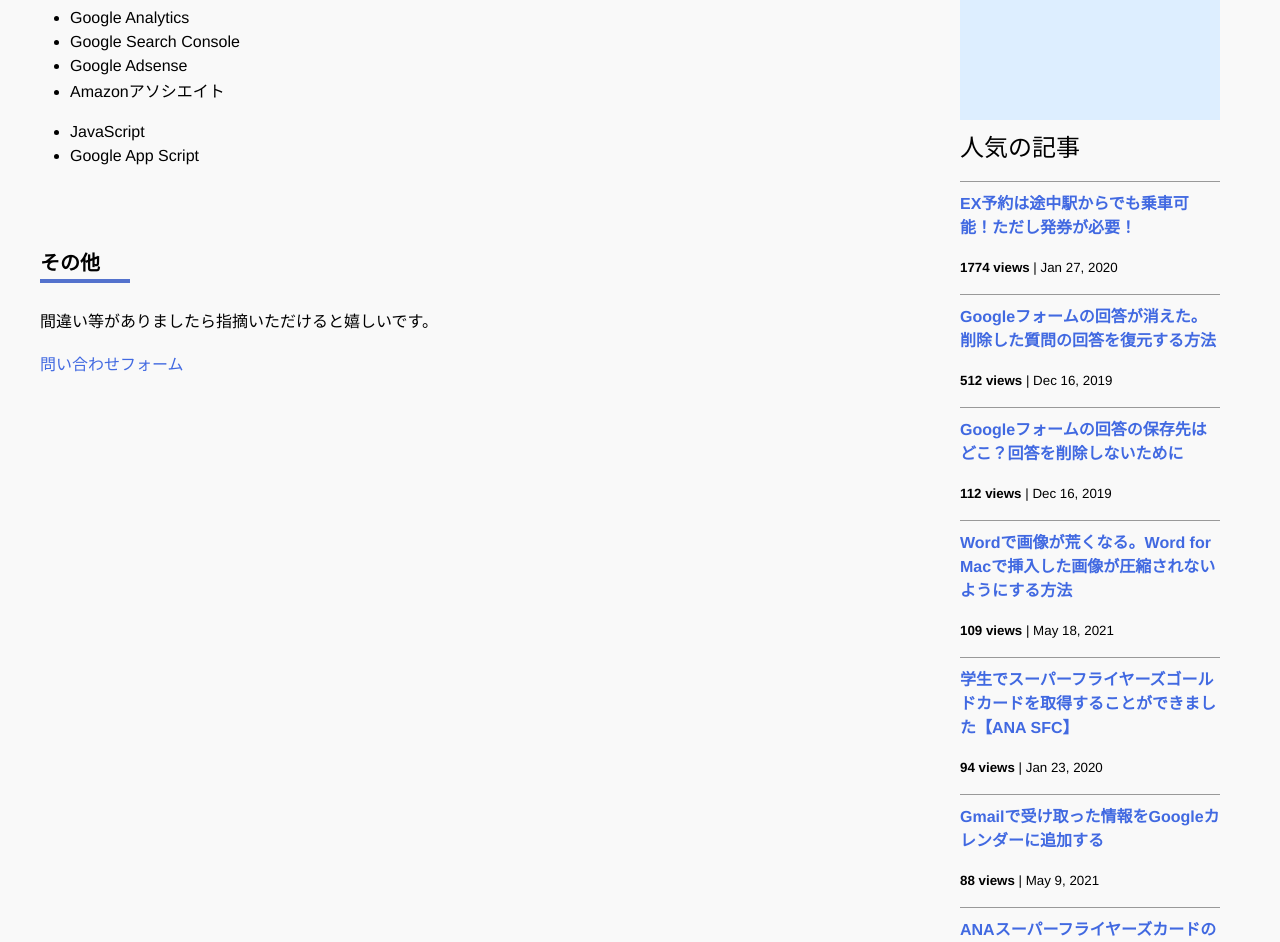
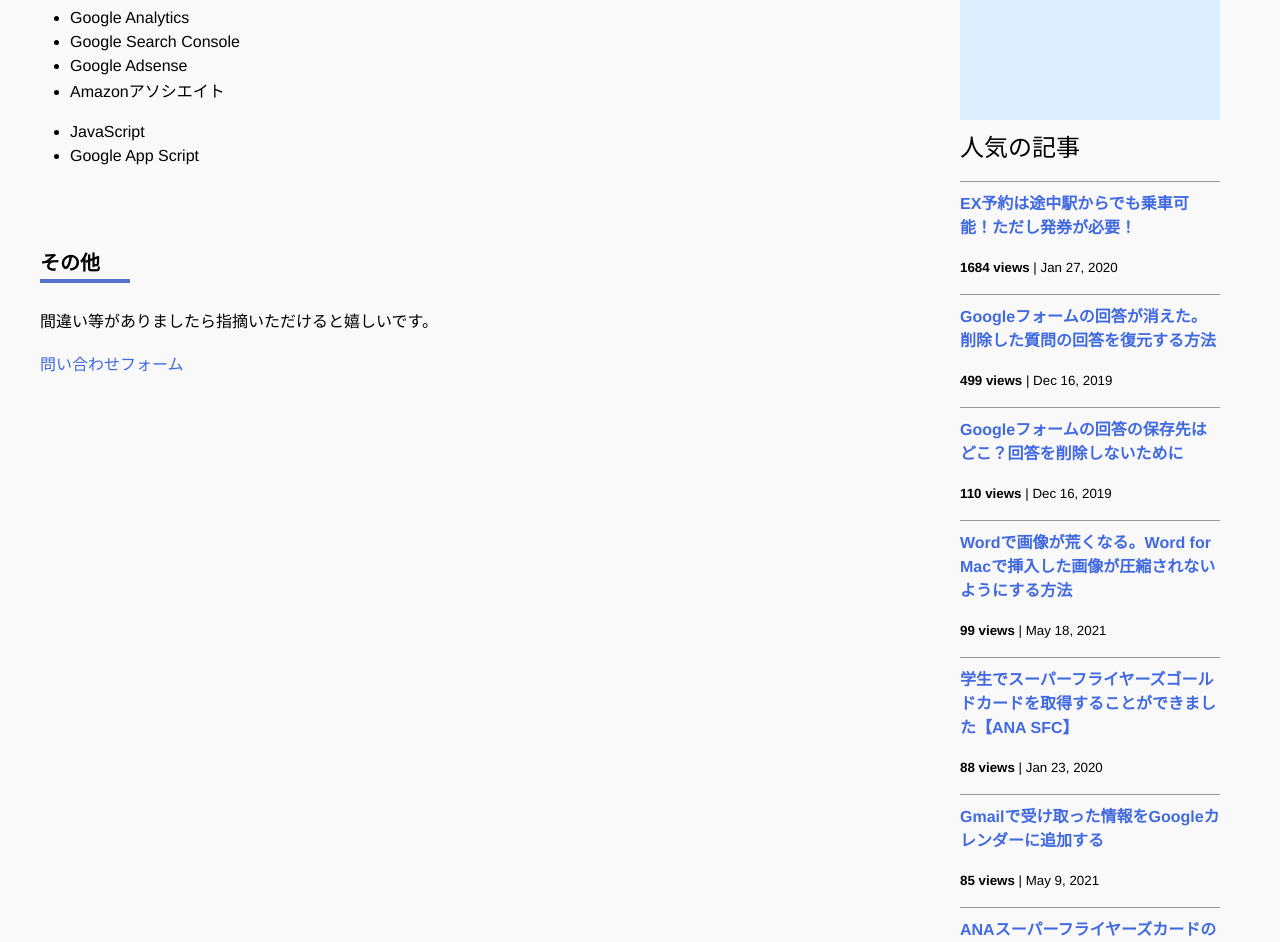
Before and after one commit to iwanaminami/shoyaiwaname, a Jekyll site: the page built from about.markdown, in a window 1280 px wide and 1400 px high, scrolled down 693 px. Shown: the top 942 px of the window. Built offline with Jekyll 4.4.1, drawn with Linux system fonts in a browser that asks for light colours; nearby versions of some CDN libraries; comment, search, counter and statistics services are not loaded; some of the changed text lies outside the part shown.

Commit message:
a new commit message

```diff
--- a/_data/popularposts.yml
+++ b/_data/popularposts.yml
@@ -1,17 +1,17 @@
 side:
-  - view: 1774
+  - view: 1684
     url: /2020/01/27/ex-rideontheway.html
-  - view: 512
+  - view: 499
     url: /2019/12/16/restore-googleform.html
-  - view: 112
+  - view: 110
     url: /2019/12/16/googleform-answers.html
-  - view: 109
+  - view: 99
     url: /2021/05/18/image-compression-word.html
-  - view: 94
+  - view: 88
     url: /2020/01/23/sfcgold.html
-  - view: 88
+  - view: 85
     url: /2021/05/09/gmailtocalendar.html
-  - view: 73
+  - view: 70
     url: /2020/01/23/sfc-judge.html
-  - view: 58
+  - view: 54
     url: /2020/10/01/googlepassword.html
```
